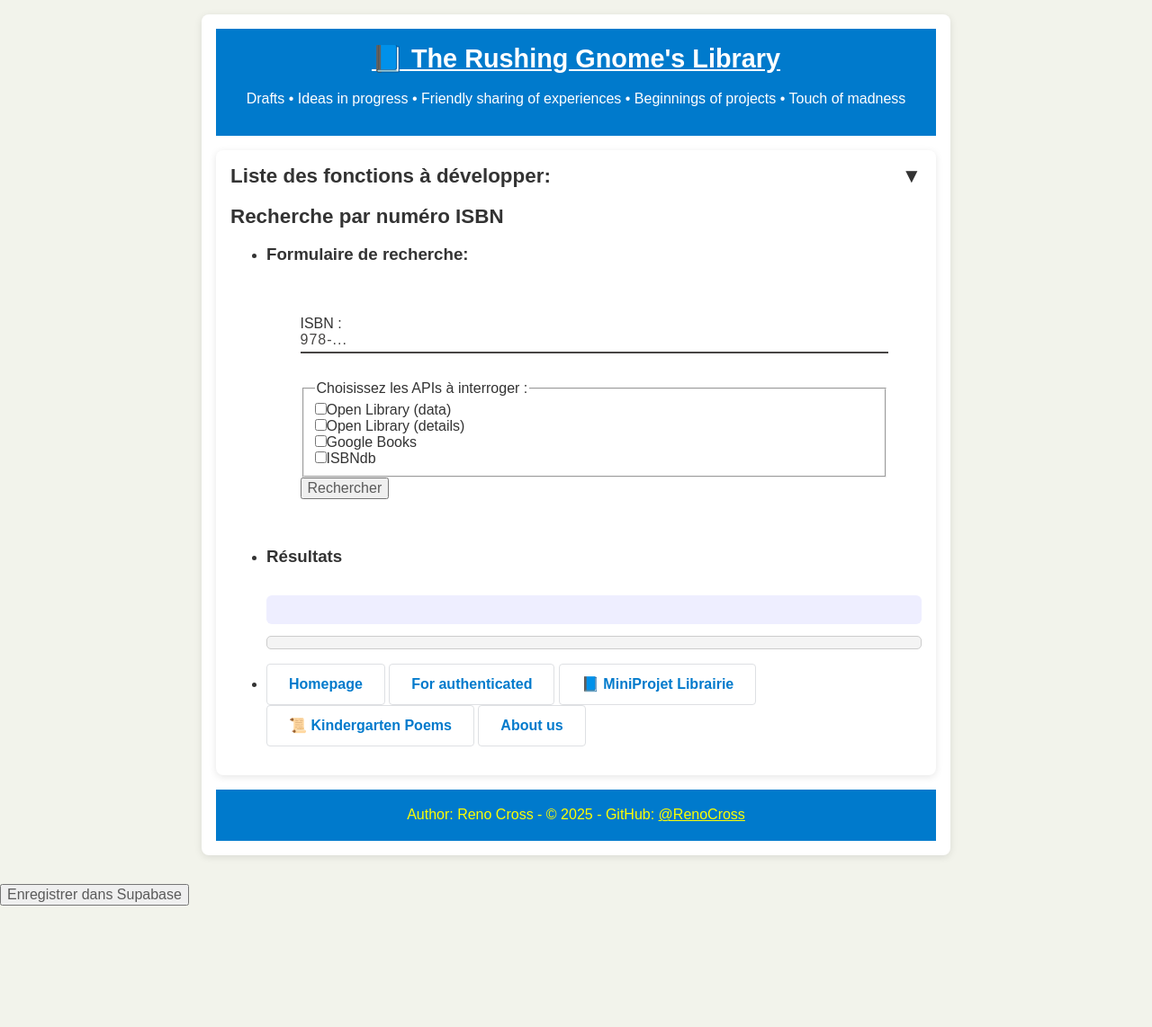
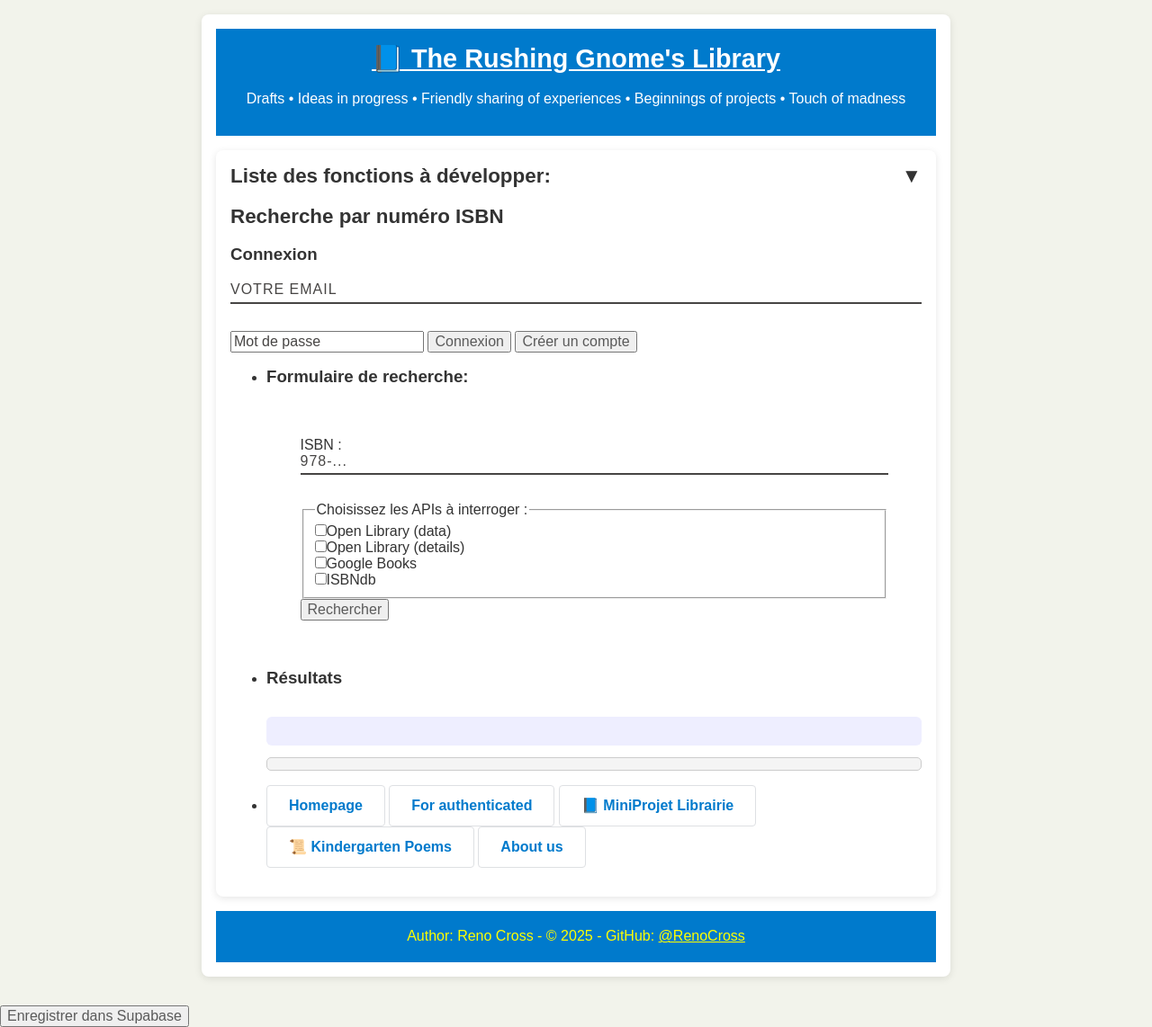
Before and after one commit to RenoCross/the-rushing-gnome, a Jekyll site: the page built from library.html, in a window 1280 px wide. Shown: the whole page at 90% size. Built offline with Jekyll 4.4.1, drawn with Linux system fonts in a browser that asks for light colours; before the commit the page ends 1007 px from its top, so only the background shows below that.

Commit message:
Update library.html

```diff
--- a/library.html
+++ b/library.html
@@ -40,6 +40,14 @@ title: ""
       </ul>
     </div>
     <h2>Recherche par numéro ISBN</h2>
+    <div id="auth-section">
+	<h3>Connexion</h3>
+	<input type="email" id="email" placeholder="Votre email">
+	<input type="password" id="password" placeholder="Mot de passe">
+	<button id="login-btn">Connexion</button>
+	<button id="signup-btn">Créer un compte</button>
+	<p id="auth-status"></p>
+    </div>
     <div>
       <ul>
         <li>
```
